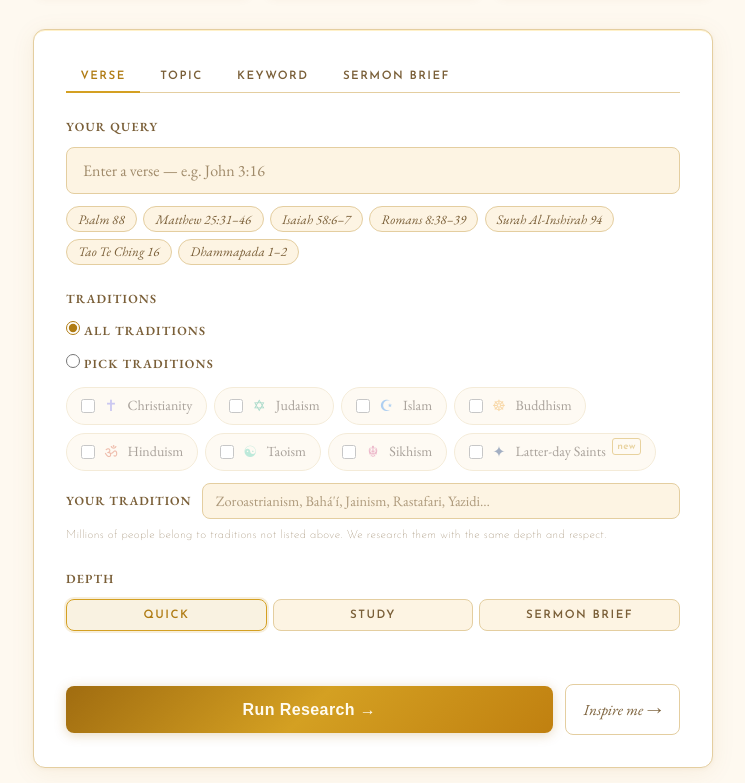
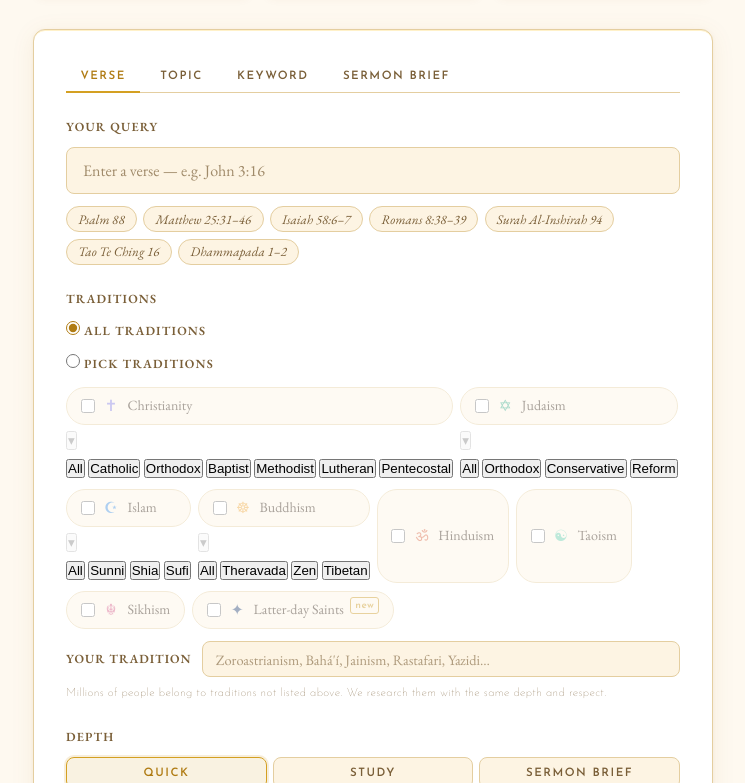
Before and after one commit to getmAIde/manypaths, a website: page research.html in a window 1280 px wide. Shown: the part 476-1259 px from the top of the page, without its empty margins (267-1012 px from the left). Drawn offline with nearby package versions, Linux system fonts and the light colour scheme.

Commit message:
MP: Add denomination pickers to Research page
- #traditionCheckboxes now mirrors Compare UI: .trad-group wrappers with
  denomination pills for Christianity (6 denoms), Judaism (3), Islam (3),
  Buddhism (3); Hinduism/Taoism/Sikhism/LDS stay as plain labels
- getSelectedTraditions() reads data-effective-value so engine receives
  e.g. "Roman Catholic" instead of generic "Christianity"
- toggleDenom/selectDenom helpers added to research-ui.js
- Event delegation wired in init() for #traditionCheckboxes click
- handleTraditionScope now toggles pick-mode class on container so
  denom-toggle buttons are disabled (CSS) until user switches to Pick mode

```diff
--- a/research-ui.js
+++ b/research-ui.js
@@ -519,6 +519,20 @@
     updateUsageIndicator();
   }
 
+  // ─── Denomination helpers ──────────────────────────────────────────────────
+
+  function toggleDenom(btn) {
+    btn.closest('.trad-group').classList.toggle('expanded');
+  }
+
+  function selectDenom(pill) {
+    const group = pill.closest('.trad-group');
+    group.querySelectorAll('.denom-pill').forEach(p => p.classList.remove('active'));
+    pill.classList.add('active');
+    const cb = group.querySelector('input[type="checkbox"]');
+    cb.dataset.effectiveValue = pill.dataset.value;
+  }
+
   // ─── Tradition helpers ─────────────────────────────────────────────────────
 
   function getSelectedTraditions() {
@@ -533,7 +547,7 @@
 
     const checked = Array.from(
       document.querySelectorAll('#traditionCheckboxes input[type="checkbox"]:checked')
-    ).map(cb => cb.value);
+    ).map(cb => cb.dataset.effectiveValue || cb.value);
     const other = document.getElementById('otherTradition')?.value.trim();
     if (other) checked.push(other);
     return checked.length ? checked : Object.keys(TRADITION_COLORS);
@@ -543,6 +557,8 @@
 
   window.handleTraditionScope = function (radio) {
     const isPick = radio.value === 'pick';
+    const container = document.getElementById('traditionCheckboxes');
+    if (container) container.classList.toggle('pick-mode', isPick);
     document.querySelectorAll('#traditionCheckboxes label').forEach(lbl => {
       lbl.classList.toggle('enabled', isPick);
     });
@@ -907,6 +923,17 @@
       });
     }
 
+    // Denomination toggles + pills — delegation on #traditionCheckboxes
+    const tradCheckboxes = document.getElementById('traditionCheckboxes');
+    if (tradCheckboxes) {
+      tradCheckboxes.addEventListener('click', (e) => {
+        const toggle = e.target.closest('.denom-toggle');
+        if (toggle) { toggleDenom(toggle); return; }
+        const pill = e.target.closest('.denom-pill');
+        if (pill) { selectDenom(pill); return; }
+      });
+    }
+
     // Init chips + indicator
     renderChips(currentMode);
     updateUsageIndicator();
--- a/research.html
+++ b/research.html
@@ -430,6 +430,17 @@
       min-height: 2rem;
     }
 
+    /* ─── Denomination toggle in research — disabled until pick mode ─── */
+    #traditionCheckboxes .denom-toggle {
+      opacity: 0.2;
+      pointer-events: none;
+    }
+    #traditionCheckboxes.pick-mode .denom-toggle {
+      opacity: 0.5;
+      pointer-events: auto;
+    }
+    #traditionCheckboxes.pick-mode .denom-toggle:hover { opacity: 1; }
+
     /* ─── Mobile (375px) ─── */
     @media (max-width: 600px) {
       /* Tab bar scrolls horizontally instead of clipping */
@@ -526,13 +537,65 @@
           </label>
 
           <div class="tradition-checkboxes" id="traditionCheckboxes">
-            <label><input type="checkbox" value="Christianity"> <span class="cb-sym" style="color:#7F77DD">✝</span> Christianity</label>
-            <label><input type="checkbox" value="Judaism">      <span class="cb-sym" style="color:#1D9E75">✡</span> Judaism</label>
-            <label><input type="checkbox" value="Islam">        <span class="cb-sym" style="color:#378ADD">☪</span> Islam</label>
-            <label><input type="checkbox" value="Buddhism">     <span class="cb-sym" style="color:#EF9F27">☸</span> Buddhism</label>
+            <!-- Christianity -->
+            <div class="trad-group">
+              <div class="trad-label-row">
+                <label><input type="checkbox" value="Christianity" data-effective-value="Christianity"> <span class="cb-sym" style="color:#7F77DD">✝</span> Christianity</label>
+                <button type="button" class="denom-toggle" title="Select denomination">▾</button>
+              </div>
+              <div class="denom-row">
+                <button type="button" class="denom-pill active" data-value="Christianity">All</button>
+                <button type="button" class="denom-pill" data-value="Roman Catholic">Catholic</button>
+                <button type="button" class="denom-pill" data-value="Eastern Orthodox">Orthodox</button>
+                <button type="button" class="denom-pill" data-value="Baptist">Baptist</button>
+                <button type="button" class="denom-pill" data-value="Methodist">Methodist</button>
+                <button type="button" class="denom-pill" data-value="Lutheran">Lutheran</button>
+                <button type="button" class="denom-pill" data-value="Pentecostal">Pentecostal</button>
+              </div>
+            </div>
+            <!-- Judaism -->
+            <div class="trad-group">
+              <div class="trad-label-row">
+                <label><input type="checkbox" value="Judaism" data-effective-value="Judaism"> <span class="cb-sym" style="color:#1D9E75">✡</span> Judaism</label>
+                <button type="button" class="denom-toggle" title="Select denomination">▾</button>
+              </div>
+              <div class="denom-row">
+                <button type="button" class="denom-pill active" data-value="Judaism">All</button>
+                <button type="button" class="denom-pill" data-value="Orthodox Judaism">Orthodox</button>
+                <button type="button" class="denom-pill" data-value="Conservative Judaism">Conservative</button>
+                <button type="button" class="denom-pill" data-value="Reform Judaism">Reform</button>
+              </div>
+            </div>
+            <!-- Islam -->
+            <div class="trad-group">
+              <div class="trad-label-row">
+                <label><input type="checkbox" value="Islam" data-effective-value="Islam"> <span class="cb-sym" style="color:#378ADD">☪</span> Islam</label>
+                <button type="button" class="denom-toggle" title="Select denomination">▾</button>
+              </div>
+              <div class="denom-row">
+                <button type="button" class="denom-pill active" data-value="Islam">All</button>
+                <button type="button" class="denom-pill" data-value="Sunni Islam">Sunni</button>
+                <button type="button" class="denom-pill" data-value="Shia Islam">Shia</button>
+                <button type="button" class="denom-pill" data-value="Sufi Islam">Sufi</button>
+              </div>
+            </div>
+            <!-- Buddhism -->
+            <div class="trad-group">
+              <div class="trad-label-row">
+                <label><input type="checkbox" value="Buddhism" data-effective-value="Buddhism"> <span class="cb-sym" style="color:#EF9F27">☸</span> Buddhism</label>
+                <button type="button" class="denom-toggle" title="Select denomination">▾</button>
+              </div>
+              <div class="denom-row">
+                <button type="button" class="denom-pill active" data-value="Buddhism">All</button>
+                <button type="button" class="denom-pill" data-value="Theravada Buddhism">Theravada</button>
+                <button type="button" class="denom-pill" data-value="Zen Buddhism">Zen</button>
+                <button type="button" class="denom-pill" data-value="Tibetan Buddhism">Tibetan</button>
+              </div>
+            </div>
+            <!-- No denomination picker for these -->
             <label><input type="checkbox" value="Hinduism">     <span class="cb-sym" style="color:#D85A30">ॐ</span> Hinduism</label>
             <label><input type="checkbox" value="Taoism">       <span class="cb-sym" style="color:#5DCAA5">☯</span> Taoism</label>
-            <label><input type="checkbox" value="Sikhism">            <span class="cb-sym" style="color:#D4537E">☬</span> Sikhism</label>
+            <label><input type="checkbox" value="Sikhism">      <span class="cb-sym" style="color:#D4537E">☬</span> Sikhism</label>
             <label title="The Church of Jesus Christ of Latter-day Saints"><input type="checkbox" value="Latter-day Saints"> <span class="cb-sym" style="color:#1B3A6B">✦</span> Latter-day Saints</label>
           </div>
 
```
